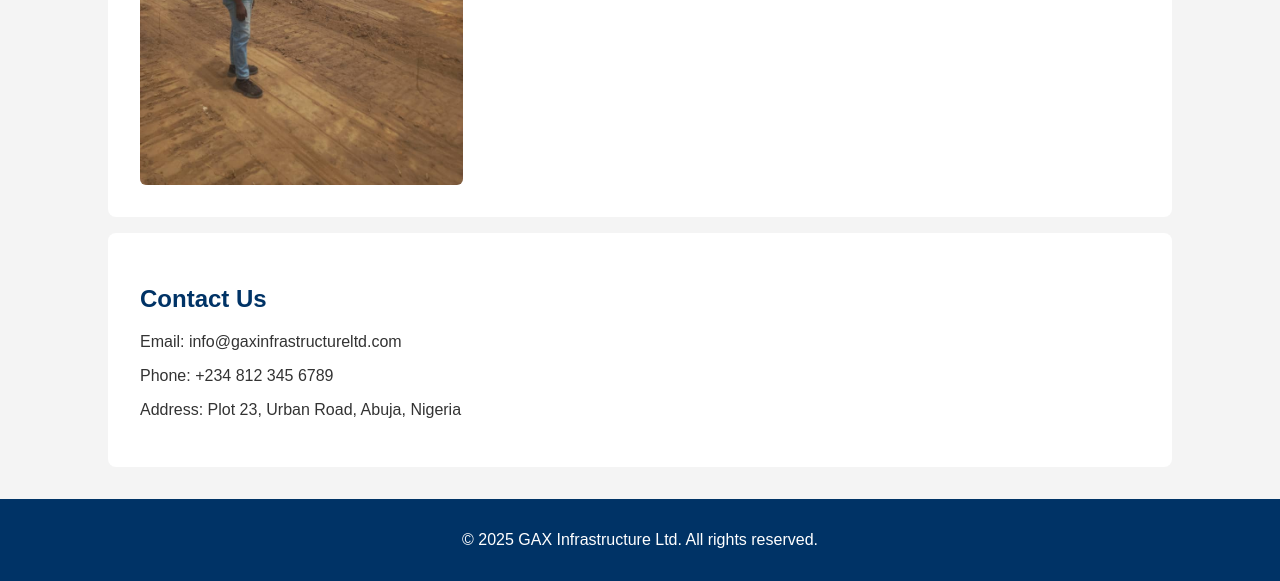
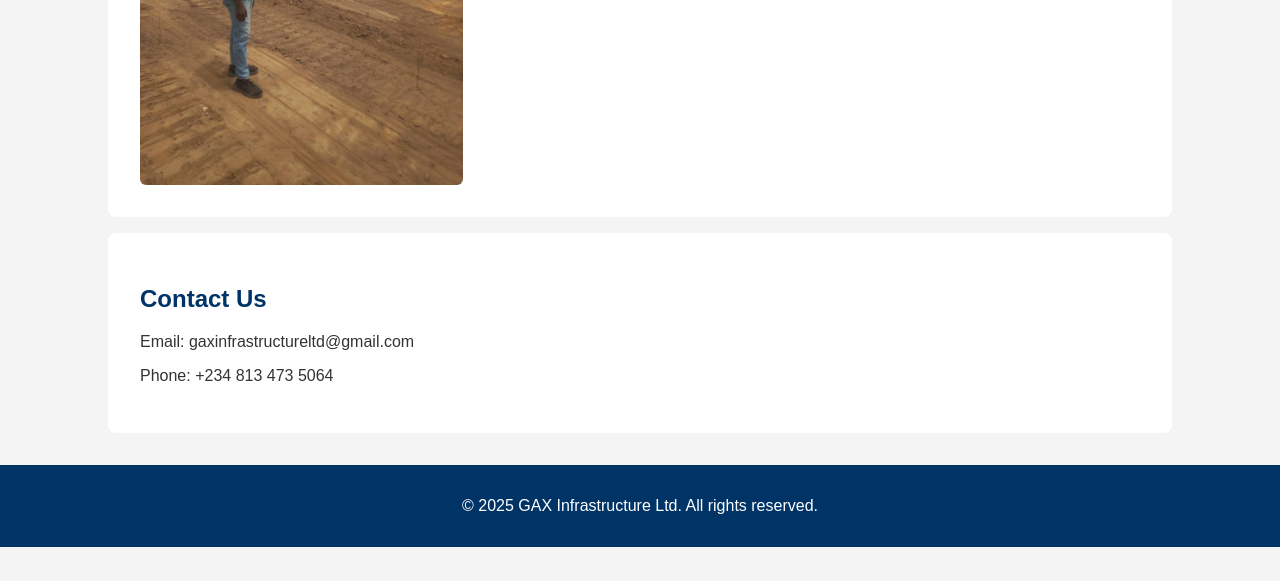
Before and after one commit to gaxinfrastructureltd/gaxinfrastructureltd.github.io, a plain HTML site: page index.html in a window 1280 px wide. Shown: the part 698-1279 px from the top of the page. After the commit the page ends 1245 px from the top, so only its background shows below. Drawn offline with Linux system fonts and the light colour scheme.

Commit message:
Update index.html

```diff
--- a/index.html
+++ b/index.html
@@ -138,9 +138,8 @@
 
 <section id="contact">
   <h2>Contact Us</h2>
-  <p>Email: info@gaxinfrastructureltd.com</p>
-  <p>Phone: +234 812 345 6789</p>
-  <p>Address: Plot 23, Urban Road, Abuja, Nigeria</p>
+  <p>Email: gaxinfrastructureltd@gmail.com</p>
+  <p>Phone: +234 813 473 5064</p>
 </section>
 
 <footer>
```
